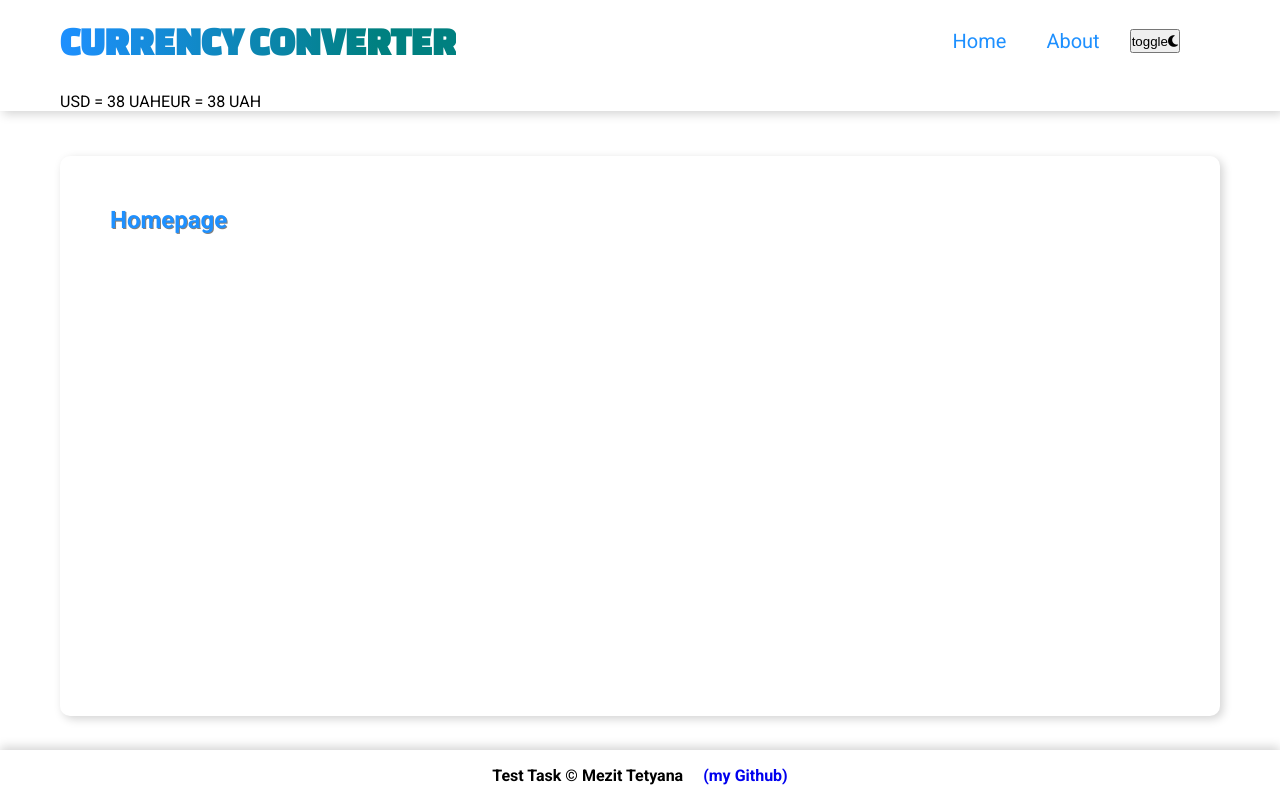
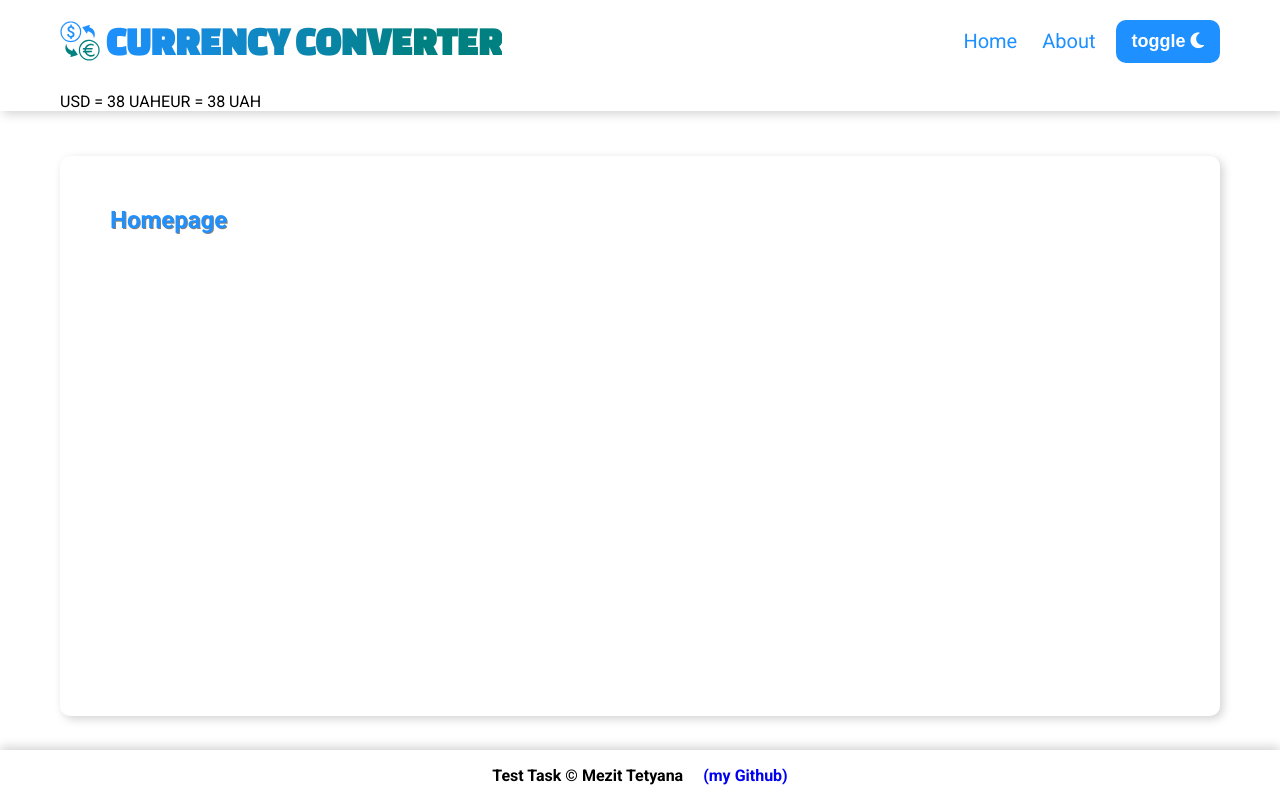
Before and after one commit to NemesisUA/react-currencies-converter, a React (Create React App) app: page / in a window 1280 px wide. Built offline with nearby package versions, Linux system fonts and the light colour scheme.

Commit message:
feat: add Logo and styled buttons

```diff
--- /dev/null
+++ b/src/assets/Button.css
@@ -0,0 +1,39 @@
+.styled-btn {
+    font-size: 1.8rem;
+    font-weight: 700;
+    padding: 0.9rem 1.4rem;
+    border-radius: 10px;
+    border: 2px solid dodgerblue;
+    color: #fff;
+    background-color: dodgerblue;
+    overflow: hidden;
+    position: relative;
+    cursor: pointer;
+    white-space: nowrap;
+}
+
+.styled-btn:after {
+    position: absolute;
+    background: #fff;
+    content: "";
+    height: 155px;
+    left: -75px;
+    opacity: 0.2;
+    top: -50px;
+    transform: rotate(35deg);
+    transition: all 0.8s cubic-bezier(0.19, 1, 0.22, 1);
+    width: 50px;
+    z-index: -10;
+  }
+
+.styled-btn:hover {
+    background-color: teal;
+    border: 2px solid teal;
+    transform: translateY(-1px);
+    box-shadow: var(--box-shadow);
+}
+
+.styled-btn:hover::after {
+    left: 120%;
+    transition: all 0.8s cubic-bezier(0.19, 1, 0.22, 1);
+}
--- a/src/assets/Header.css
+++ b/src/assets/Header.css
@@ -13,6 +13,18 @@ header {
     margin-bottom: 10px;
 }
 
+.logo-wrapper {
+    display: flex;
+    align-items: center;
+}
+
+.logo {
+    width: 40px;
+    height: 40px;
+    background: url(../assets/icons/logo.svg);
+    margin-right: 6px;
+}
+
 .header__heading {
     font-size: 40px;
     font-weight: 700;
@@ -21,14 +33,12 @@ header {
     background-clip: text;
     -webkit-background-clip: text;
     -webkit-text-fill-color: transparent;
-}
-
-.header__navigation {
-    padding: 0 40px;
+    white-space: nowrap;
 }
 
 nav {
     display: flex;
+    align-items: center;
     margin-left: auto;
 }
 
@@ -38,7 +48,7 @@ nav {
 }
 
 .navigation__item {
-    margin-right: 2rem;
+    margin-right: 1.5rem;
     font-size: 2rem;
 }
 
@@ -46,7 +56,7 @@ nav {
     position: relative;
     color: dodgerblue;
     text-decoration: none;
-    padding: 1rem;
+    padding: 0.5rem;
 }
 
 .navigation__link:hover {
@@ -75,3 +85,13 @@ nav {
 .current-rates-wrapper {
     display: flex;
 }
+
+@media screen and (max-width: 767px) {
+    .header__heading {
+        font-size: 40px;
+        white-space: nowrap;
+    }
+    nav {
+        margin-left: 0;
+    }
+}
--- a/src/components/Header.jsx
+++ b/src/components/Header.jsx
@@ -1,15 +1,19 @@
 import React from 'react'
 import { Link } from 'react-router-dom'
 import '../assets/Header.css'
+import Button from './UI/Button'
 
 const Header = () => {
   return (
     <header className="header">
       <div className="wrapper">
         <div className="header-wrapper">
-          <Link to='/'>
+          <div className='logo-wrapper'>
+            <Link to='/'>
+              <div className="logo"></div>
+            </Link>
             <h1 className="header__heading">CURRENCY CONVERTER</h1>
-          </Link>
+          </div>
           <nav className="header__navigation">
             <ul className="navigation">
               <li className="navigation__item">
@@ -19,10 +23,9 @@ const Header = () => {
                 <Link to='about' className="navigation__link">About</Link>
               </li>
             </ul>
-            <button className="styled-btn">
-              toggle
-              <i className="fa-solid fa-moon" ></i>
-            </button>
+            <Button className="styled-btn">
+              toggle <i className="fa-solid fa-moon" ></i>
+            </Button>
           </nav>
         </div>
         <div className="current-rates-wrapper">
--- /dev/null
+++ b/src/components/UI/Button.jsx
@@ -0,0 +1,14 @@
+import React from 'react'
+import '../../assets/Button.css'
+
+const Button = (props) => {
+	const {onClick, children} = props;
+
+	return (
+		<button className='styled-btn' onClick={onClick}>
+			{children}
+		</button>
+	)
+}
+
+export default Button
```
Also changed, not shown: src/assets/icons/logo.svg (added).
